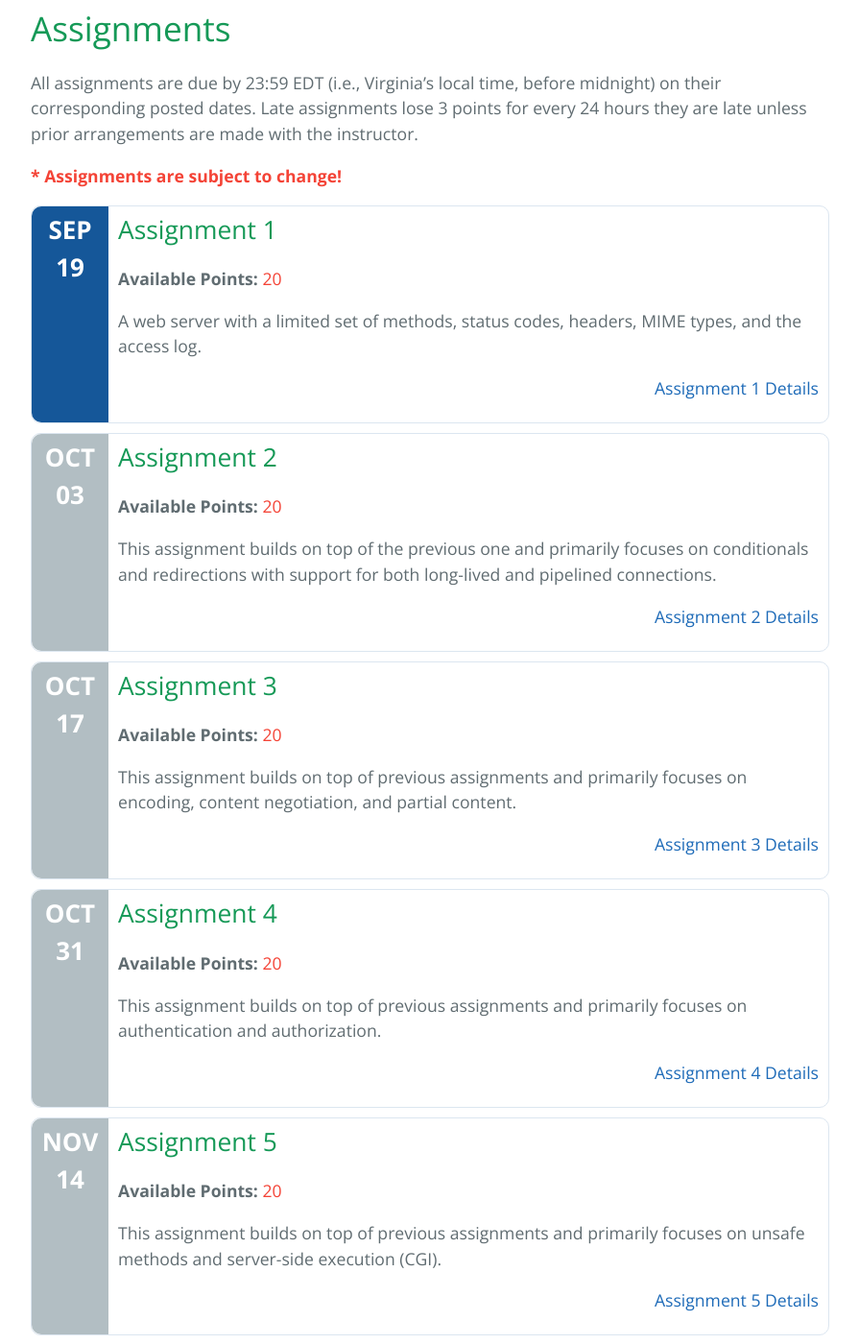
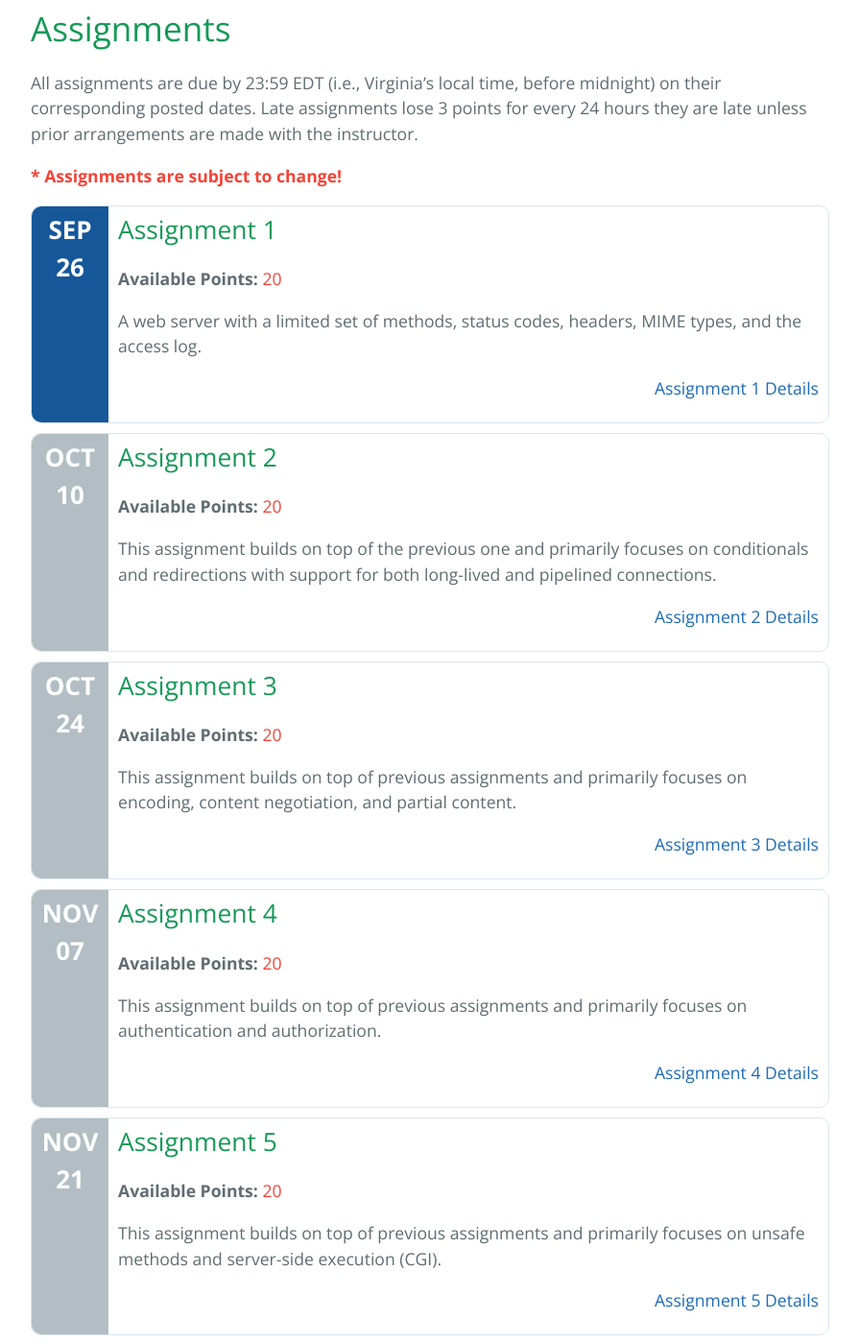
Before and after one commit to cs531-f19/cs531-f19.github.io, a Jekyll site: the page built from assignments.md, in a window 1280 px wide and 1400 px high, scrolled down 284 px. Shown: the whole window at 96% size, without its empty margins (192-1087 px from the left). Built offline with Jekyll 4.4.1, drawn with Linux system fonts in a browser that asks for light colours; the repository's description, which GitHub fills in, is left out.

Commit message:
Push all primary assignment deadlines one week back

```diff
--- a/_data/assignments.yml
+++ b/_data/assignments.yml
@@ -21,22 +21,22 @@
     - Run an echo server in it
 - title: Assignment 1
   description: A web server with a limited set of methods, status codes, headers, MIME types, and the access log.
-  date: 2019-09-19
+  date: 2019-09-26
   points: 20
   featured: true
 - title: Assignment 2
   description: This assignment builds on top of the previous one and primarily focuses on conditionals and redirections with support for both long-lived and pipelined connections.
-  date: 2019-10-03
+  date: 2019-10-10
   points: 20
 - title: Assignment 3
   description: This assignment builds on top of previous assignments and primarily focuses on encoding, content negotiation, and partial content.
-  date: 2019-10-17
+  date: 2019-10-24
   points: 20
 - title: Assignment 4
   description: This assignment builds on top of previous assignments and primarily focuses on authentication and authorization.
-  date: 2019-10-31
+  date: 2019-11-07
   points: 20
 - title: Assignment 5
   description: This assignment builds on top of previous assignments and primarily focuses on unsafe methods and server-side execution (CGI).
-  date: 2019-11-14
+  date: 2019-11-21
   points: 20
```
